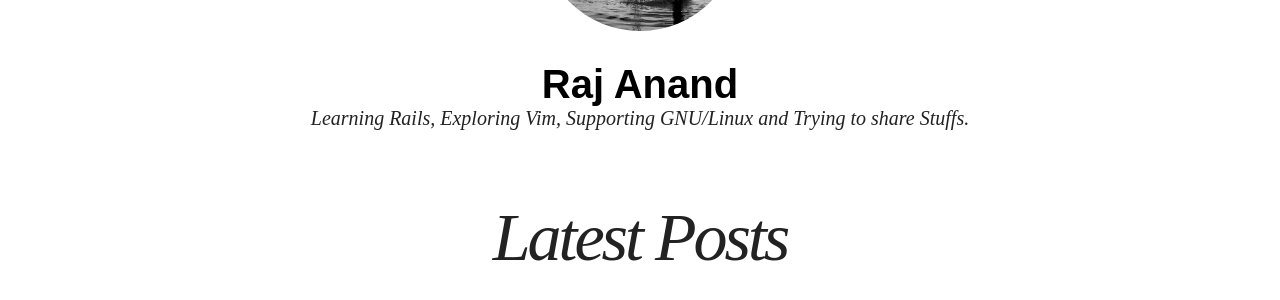
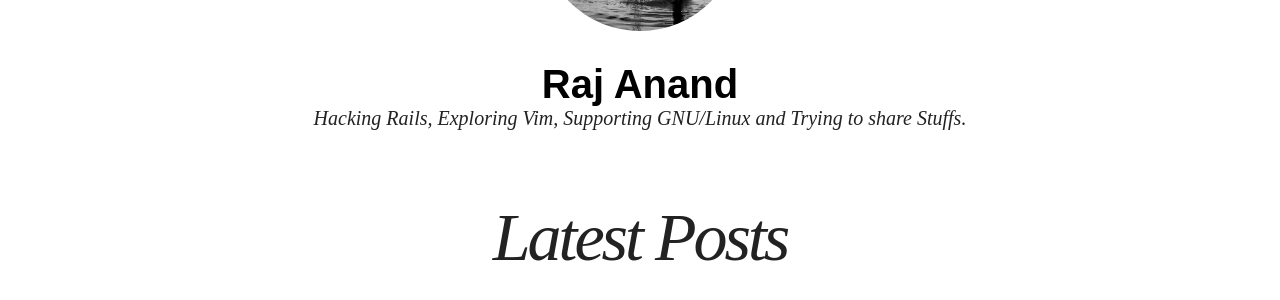
Before and after one commit to rajanand02/rajanand02.github.io, a Jekyll site: the page built from index.html, in a window 1280 px wide. Shown: the part 265-565 px from the top of the page. Built offline with Jekyll 4.4.1, drawn with Linux system fonts in a browser that asks for light colours; nearby versions of some CDN libraries.

Commit message:
change quote

```diff
--- a/_config.yml
+++ b/_config.yml
@@ -1,5 +1,5 @@
 title:            Raj Anand
-description:      Learning Rails, Exploring Vim, Supporting GNU/Linux and Trying to share Stuffs.
+description:      Hacking Rails, Exploring Vim, Supporting GNU/Linux and Trying to share Stuffs.
 logo:             profile_pic.jpg
 disqus_shortname: rajanand02
 search:           true
```
